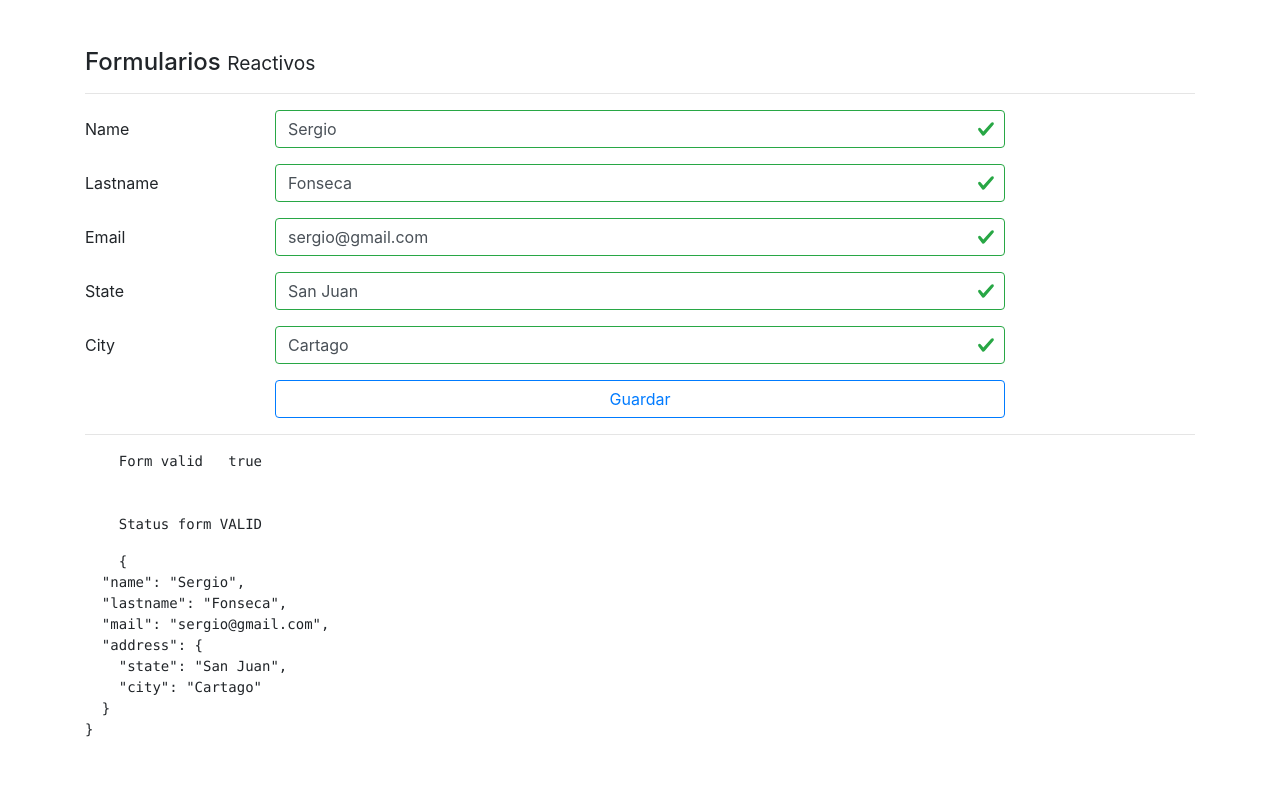
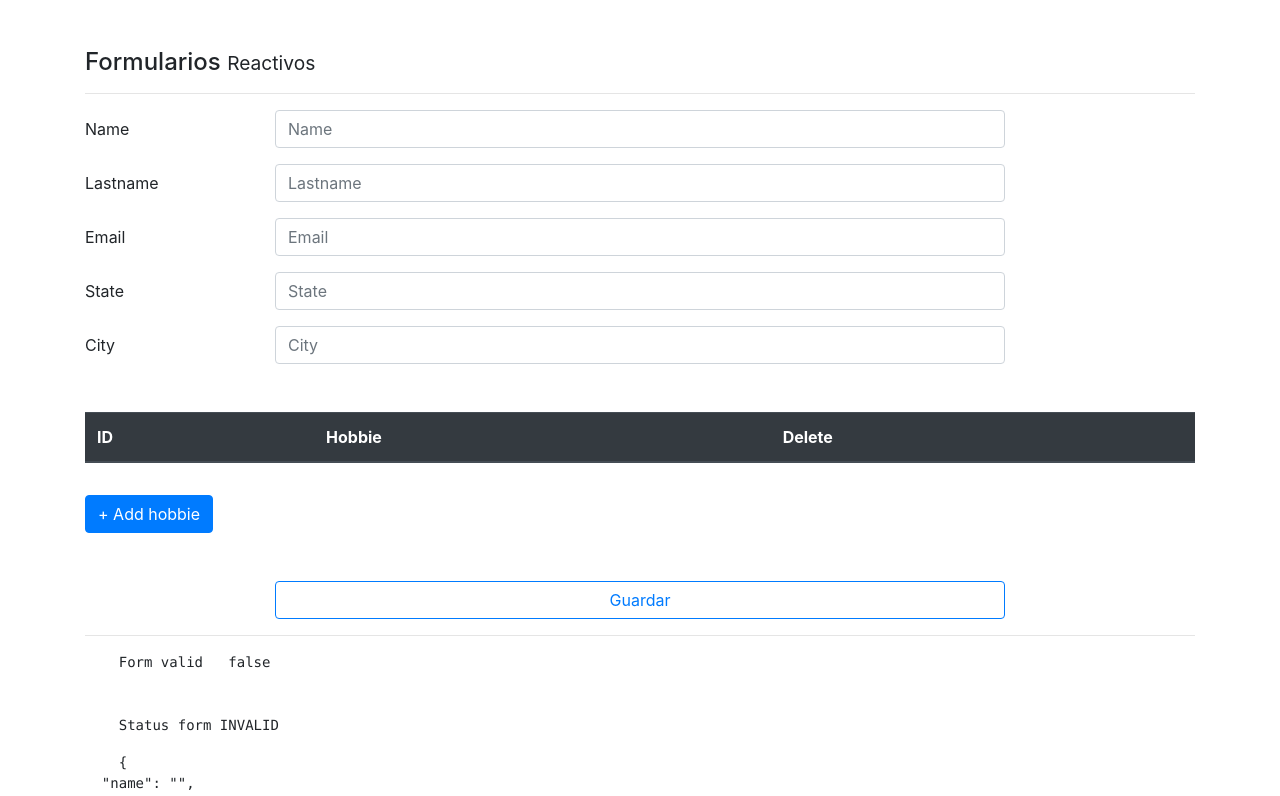
Before and after one commit to checho271296/Forms-in-Angular, an Angular app: page /reactivo in a window 1280 px wide. Shown: the top 796 px of the page. Built offline with nearby package versions, Linux system fonts and the light colour scheme.

Commit message:
almost finish

```diff
--- a/src/app/pages/reactive/reactive.component.html
+++ b/src/app/pages/reactive/reactive.component.html
@@ -46,6 +46,30 @@
             </div>
         </div>
     </div>
+    <div class=" row mt-5">
+        <div class="col">
+            <table class="table">
+                <thead class="thead-dark">
+                    <th>ID</th>
+                    <th>Hobbie</th>
+                    <th>Delete</th>
+                </thead>
+                <tbody formArrayName="hobbies">
+                    <tr *ngFor="let control of getHobbies.controls; let i = index;">
+
+                        <td>{{i+1}}</td>
+                        <td>
+                            <input type="text" class="form-control" [formControlName]="i">
+                        </td>
+                        <td>
+                            <button type="button" class="btn btn-danger" (click)="deleteHobbie(i);">Delete</button>
+                        </td>
+                    </tr>
+                </tbody>
+            </table>
+            <button type="button" class="btn btn-primary mt-3 mb-5" (click)="addHobbie();"> + Add hobbie</button>
+        </div>
+    </div>
 
 
 
--- a/src/app/pages/reactive/reactive.component.ts
+++ b/src/app/pages/reactive/reactive.component.ts
@@ -1,5 +1,6 @@
 import { Component, OnInit } from '@angular/core';
-import { FormBuilder, FormGroup, Validators } from '@angular/forms';
+import { FormArray, FormBuilder, FormGroup, Validators } from '@angular/forms';
+import { ValidatorsService } from '../../services/validators.service';
 
 @Component({
   selector: 'app-reactive',
@@ -12,9 +13,9 @@ export class ReactiveComponent implements OnInit {
 
   forma : FormGroup;
 
-  constructor(private formBuilder: FormBuilder) {
+  constructor(private formBuilder: FormBuilder, private validatorsService: ValidatorsService) {
     this.createForm();
-    this.loadDataToForm();
+    // this.loadDataToForm();
    }
 
   ngOnInit(): void {
@@ -58,21 +59,26 @@ export class ReactiveComponent implements OnInit {
     return this.forma.get('address.city').valid ;
   }
 
+  get getHobbies(){
+      return this.forma.get('hobbies') as FormArray;
+  }
+
   createForm(){
 
     this.forma = this.formBuilder.group({
       name  : ['',[Validators.required,Validators.minLength(5)]],
-      lastname: ['',[Validators.required,Validators.minLength(5)]],
+      lastname: ['',[Validators.required,Validators.minLength(5),this.validatorsService.noLastName]],
       mail  : ['',[Validators.required,Validators.pattern("[a-z0-9._%+-]+@[a-z0-9.-]+\.[a-z]{2,3}$")]],
       address: this.formBuilder.group({
         state: ['',Validators.required],
         city: ['',Validators.required]
-      })
+      }),
+      hobbies: this.formBuilder.array([])
     });
   }
 
   loadDataToForm(){
-    this.forma.setValue({
+    this.forma.reset({
       name: "Sergio",
       lastname: "Fonseca",
       mail: "sergio@gmail.com",
@@ -81,6 +87,8 @@ export class ReactiveComponent implements OnInit {
         city: "Cartago"
       }
     });
+
+    ['Comer','Dormir'].forEach(valor => this.getHobbies.push(this.formBuilder.control(valor)));
   }
 
   save(){
@@ -100,4 +108,12 @@ export class ReactiveComponent implements OnInit {
     this.forma.reset();
   }
 
+  addHobbie(){
+    this.getHobbies.push(this.formBuilder.control(''));
+  }
+
+  deleteHobbie(index:number){
+    this.getHobbies.removeAt(index);
+  }
+
 }
--- /dev/null
+++ b/src/app/services/validators.service.ts
@@ -0,0 +1,22 @@
+import { Injectable } from '@angular/core';
+import { FormControl } from '@angular/forms';
+
+@Injectable({
+  providedIn: 'root'
+})
+export class ValidatorsService {
+
+  constructor() { }
+
+  noLastName(control: FormControl): {[s:string]:boolean} {
+
+    if(control.value?.toLowerCase() === "fonseca"){
+
+      return {
+          noLastName: true
+        };
+    }
+    return null;
+
+  }
+}
```
Also changed, not shown: 1 other file (tests, documents, lock files or other folders).
